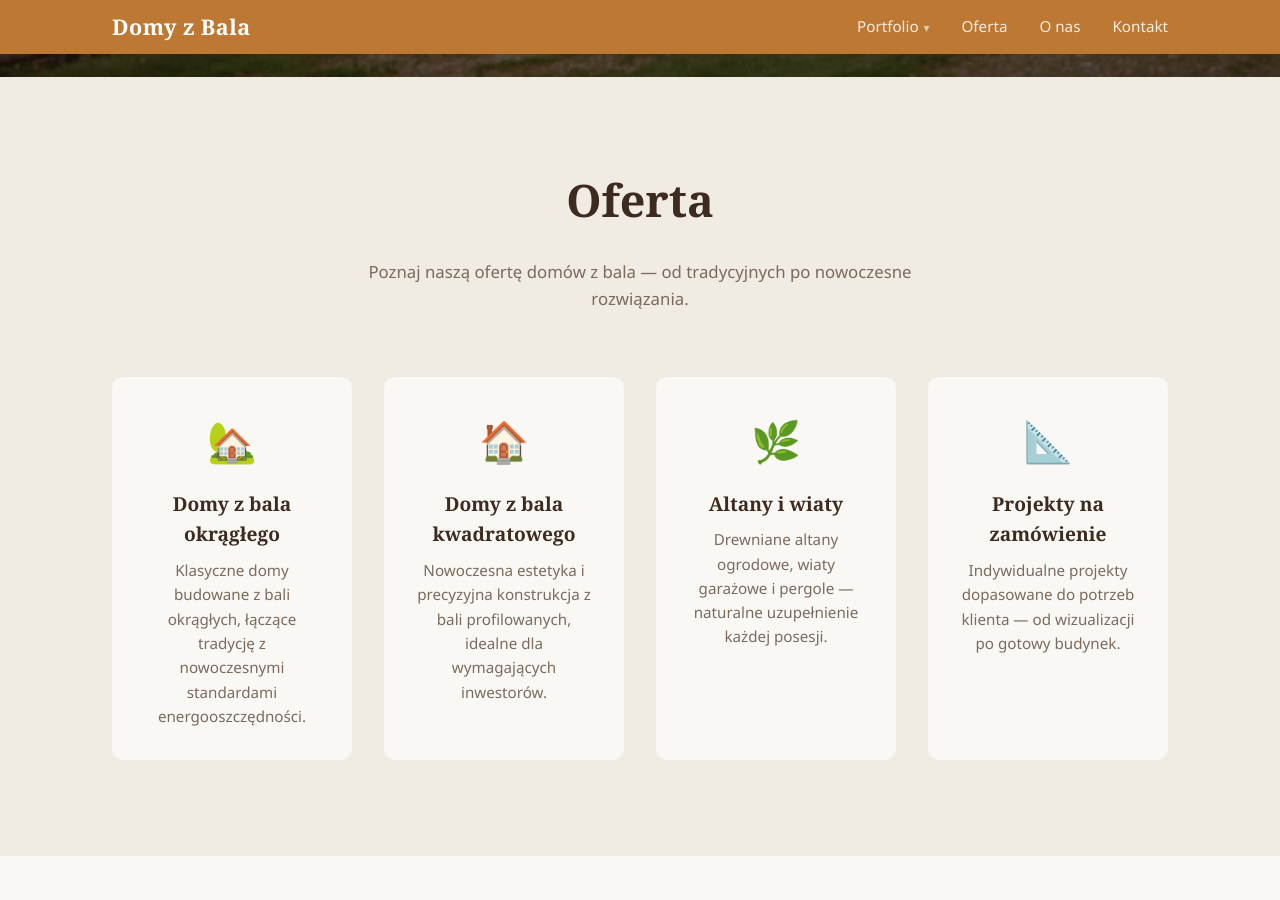
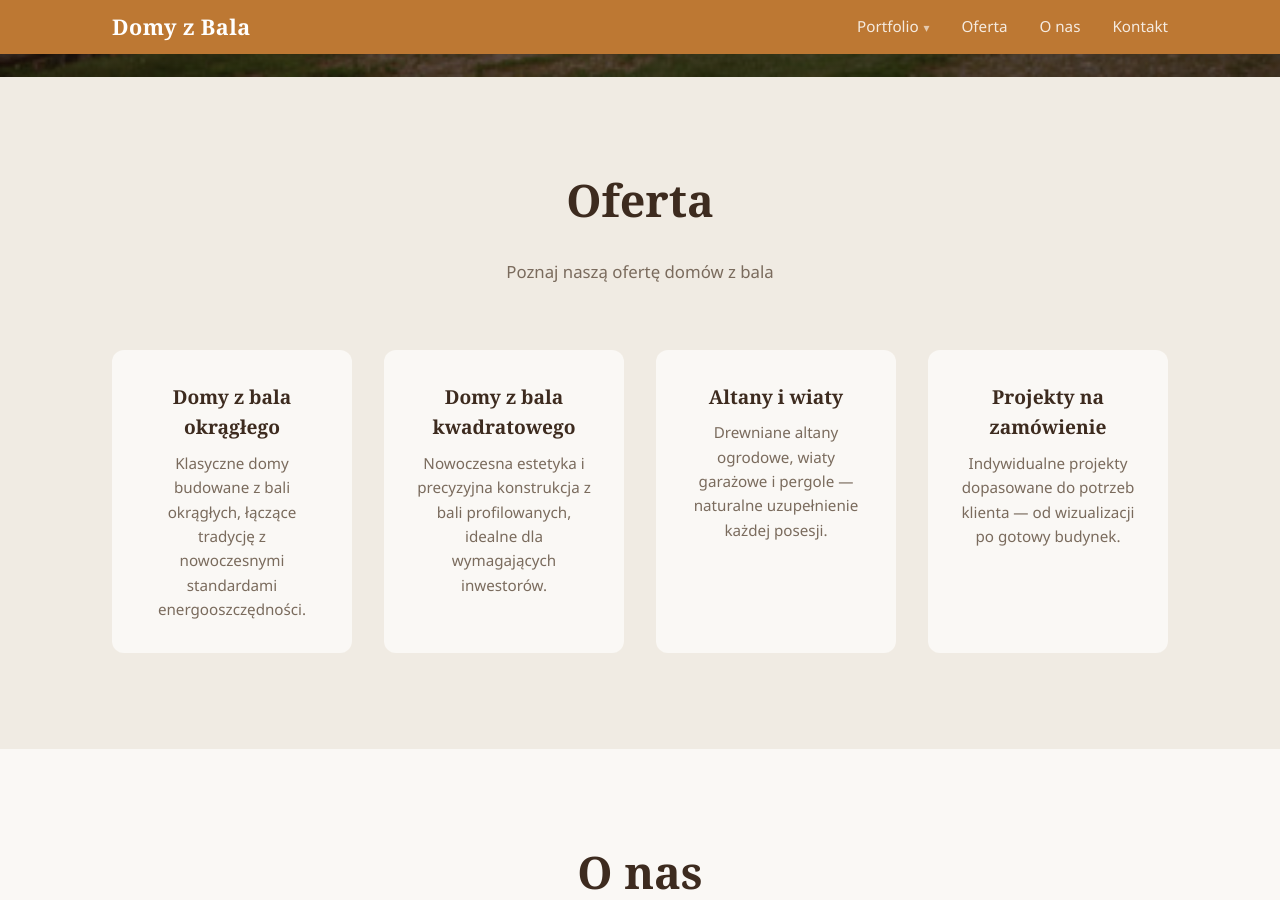
Before and after one commit to mikkielt/pagescms, a Jekyll site: the page built from index.html, in a window 1280 px wide and 900 px high, scrolled down 823 px. Built offline with Jekyll 4.4.1, drawn with Linux system fonts in a browser that asks for light colours.

Commit message:
content: update oferta.json

```diff
--- a/_data/oferta.json
+++ b/_data/oferta.json
@@ -1,26 +1,22 @@
 {
   "heading": "Oferta",
-  "description": "Poznaj naszą ofertę domów z bala — od tradycyjnych po nowoczesne rozwiązania.",
+  "description": "Poznaj naszą ofertę domów z bala",
   "items": [
     {
       "title": "Domy z bala okrągłego",
-      "description": "Klasyczne domy budowane z bali okrągłych, łączące tradycję z nowoczesnymi standardami energooszczędności.",
-      "icon": "🏡"
+      "description": "Klasyczne domy budowane z bali okrągłych, łączące tradycję z nowoczesnymi standardami energooszczędności."
     },
     {
       "title": "Domy z bala kwadratowego",
-      "description": "Nowoczesna estetyka i precyzyjna konstrukcja z bali profilowanych, idealne dla wymagających inwestorów.",
-      "icon": "🏠"
+      "description": "Nowoczesna estetyka i precyzyjna konstrukcja z bali profilowanych, idealne dla wymagających inwestorów."
     },
     {
       "title": "Altany i wiaty",
-      "description": "Drewniane altany ogrodowe, wiaty garażowe i pergole — naturalne uzupełnienie każdej posesji.",
-      "icon": "🌿"
+      "description": "Drewniane altany ogrodowe, wiaty garażowe i pergole — naturalne uzupełnienie każdej posesji."
     },
     {
       "title": "Projekty na zamówienie",
-      "description": "Indywidualne projekty dopasowane do potrzeb klienta — od wizualizacji po gotowy budynek.",
-      "icon": "📐"
+      "description": "Indywidualne projekty dopasowane do potrzeb klienta — od wizualizacji po gotowy budynek."
     }
   ]
 }
```
